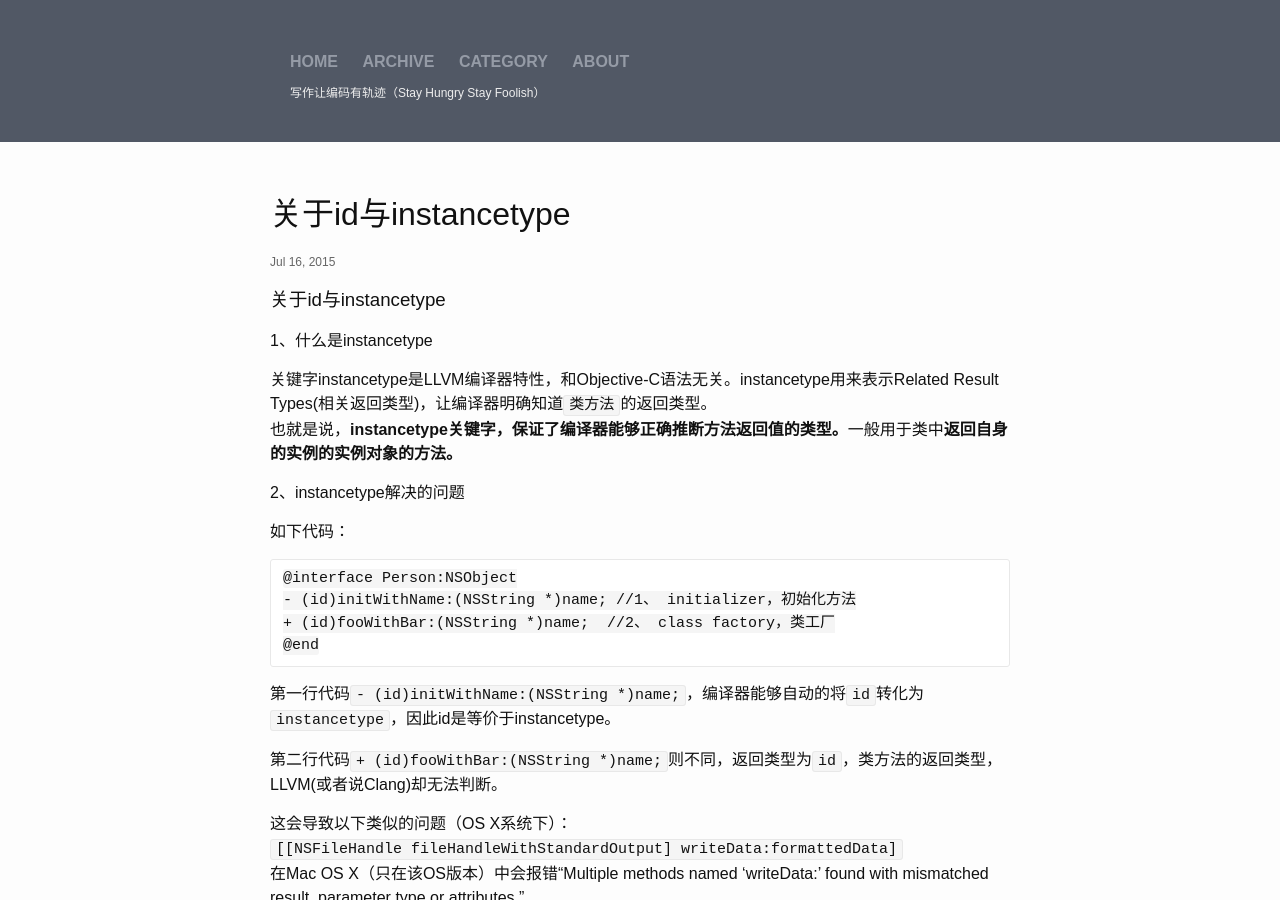
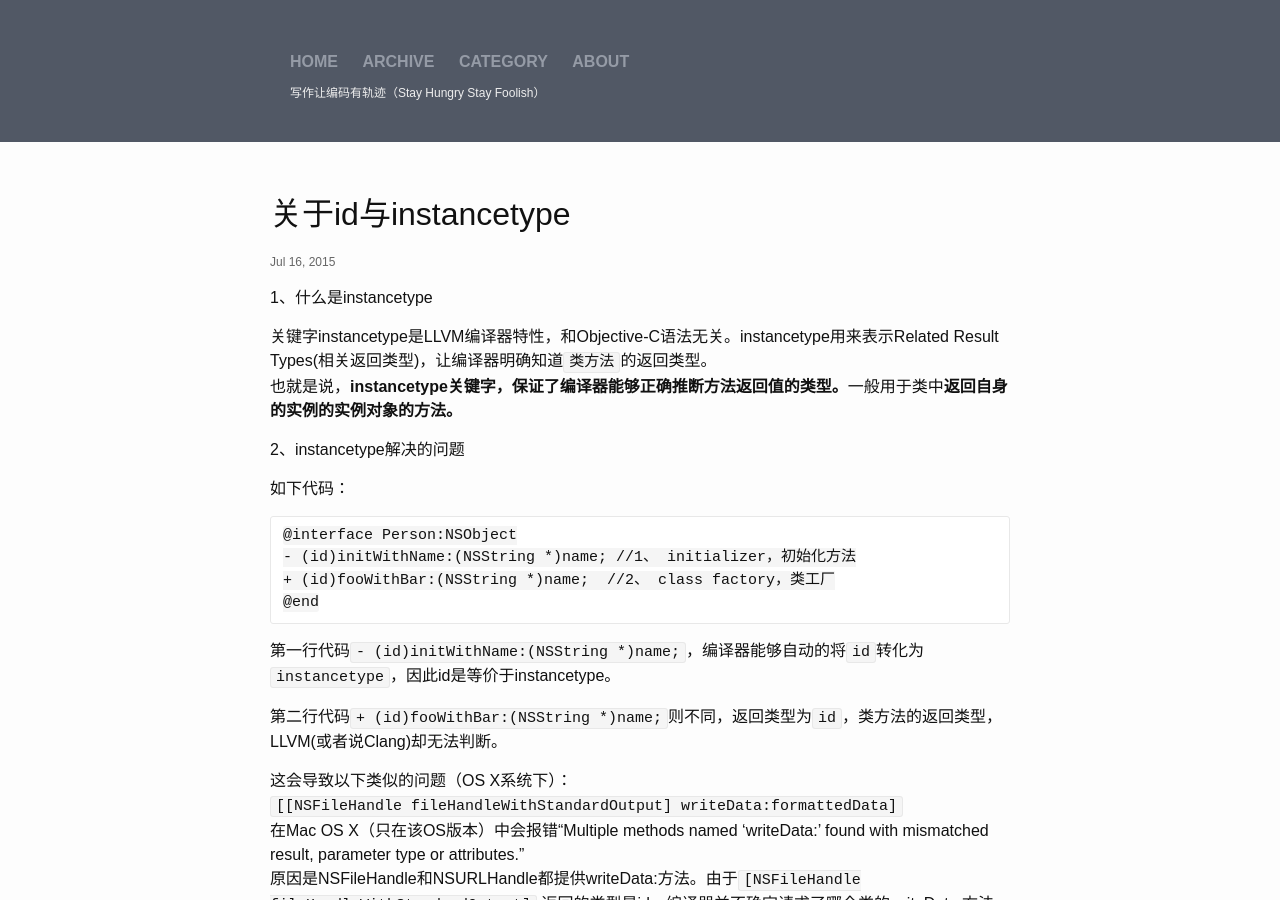
Before and after one commit to ace2github/cch, a Jekyll site: the page built from _posts/2015-07-18-关于id与instancetype.markdown, in a window 1280 px wide and 900 px high. Built offline with Jekyll 4.4.1, drawn with Linux system fonts in a browser that asks for light colours; Markdown is read by kramdown in place of the engine named in the settings.

Commit message:
modify post

```diff
--- a/_posts/2015-07-18-关于id与instancetype.markdown
+++ b/_posts/2015-07-18-关于id与instancetype.markdown
@@ -4,9 +4,6 @@ title:  "关于id与instancetype"
 date:   2015-07-16 20:56:58
 categories: iOS Dev
 ---
-
-###关于id与instancetype
-
 ####1、什么是instancetype
 关键字instancetype是LLVM编译器特性，和Objective-C语法无关。instancetype用来表示Related Result Types(相关返回类型)，让编译器明确知道`类方法`的返回类型。
 也就是说，**instancetype关键字，保证了编译器能够正确推断方法返回值的类型。**一般用于类中**返回自身的实例的实例对象的方法。**
```
